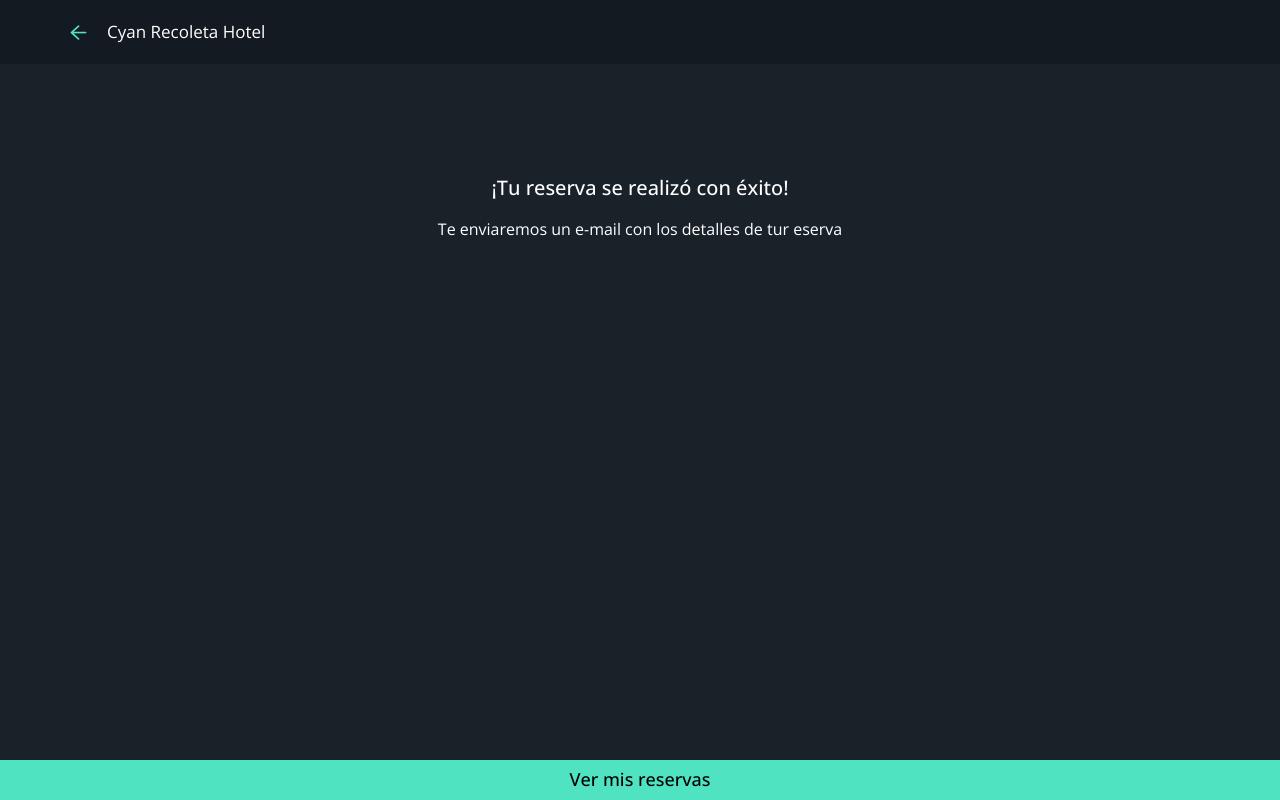
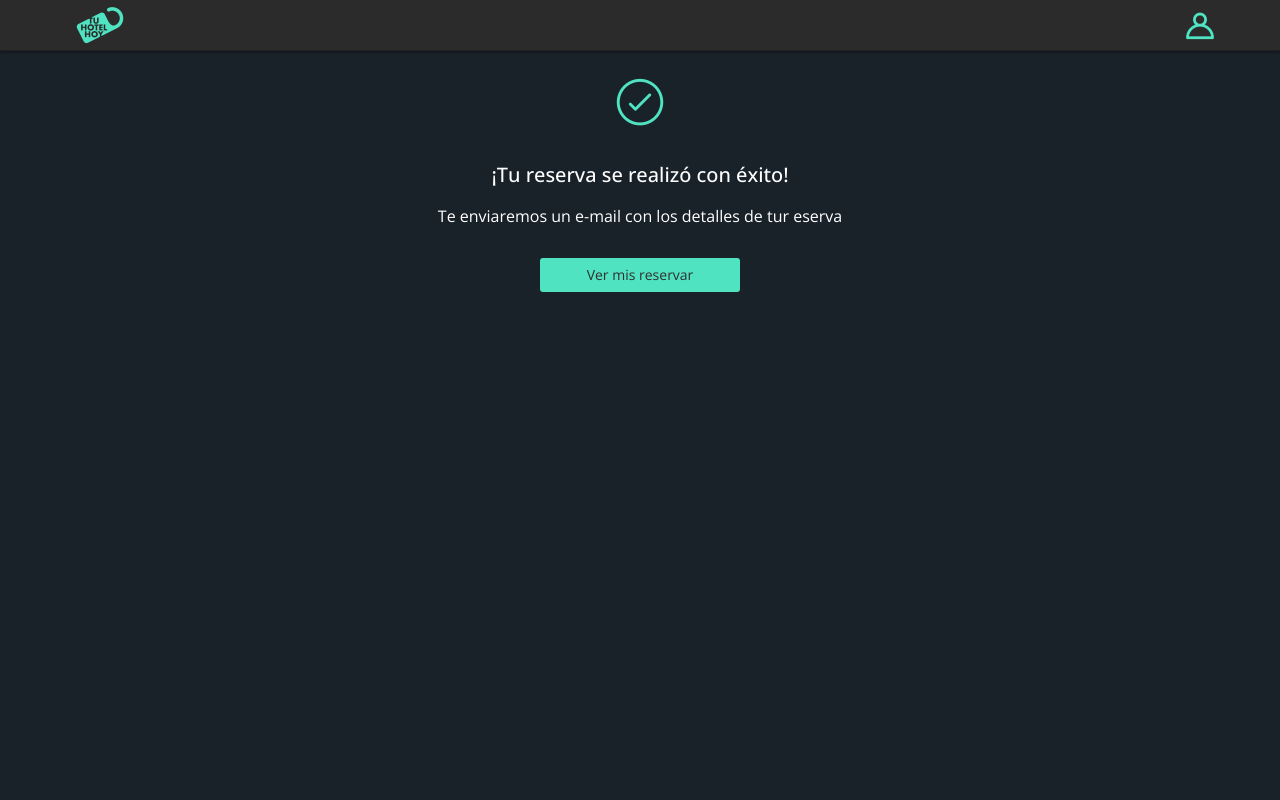
Before and after one commit to brunitob/tuhotelhoy, a PHP site: page /public/exito.html in a window 1280 px wide. Run offline with PHP 8.4, Linux system fonts and the light colour scheme; some web fonts are replaced.

Commit message:
now we are ready :dog:

```diff
--- /dev/null
+++ b/index.php
@@ -0,0 +1 @@
+<?php include_once("index.html"); ?>
--- a/public/exito.html
+++ b/public/exito.html
@@ -16,18 +16,33 @@
 </head>
 <body class="thanks-screen">
 	<div class="profile-screen">
-		<div class="profile-screen__cover--reservations">
+		<!-- navbar mobile  -->
+		<div class="profile-screen__cover--reservations--first hidden-lg">
 			<div class="container">
 				<div class="profile-screen__nav">
-					<span class="icon-Arrow_left"></span><span class="profile-screen__nav--title">Cyan Recoleta Hotel</span>
-					<span class=""></span>
+					<span class="icon-Arrow_left"></span>
+					<span class="profile-screen__nav--title">Cyan Recoleta Hotel</span>
 				</div>
 			</div>
 		</div>
+		<!-- navbar desktop  -->
+		<nav class="navbar navbar-default navbar-fixed-top hidden-xs hidden-sm">
+			<div class="container">
+				<div class="navbar-header pull-left">
+					<a class="navbar-brand" href="#">
+						<span class="icon-LOGO"></span>
+					</a>
+				</div>
+				<div class="navbar__bb text-right">
+					<a href="#" class="hidden-lg"><span class="icon-Map_view"></span></a>
+					<a href="#"><span class="icon-User"></span></a>
+				</div>
+			</div>
+		</nav>
 		<div class="container">
 			<div class="thanks-screen__box text-center">
 				<div class="thanks-screen__check">
-					<span class="icon-Circle_check"></span>
+					<span class="icon-Circle-check"></span>
 				</div>
 				<div class="thanks-screen__title">
 					¡Tu reserva se realizó con éxito!
@@ -37,11 +52,16 @@
 				</div>
 			</div>
 		</div>
-		<a href="#">
-		<div class="details-mobile__main-button text-center">
-			Ver mis reservas
+		<div class="hidden-xs text-center">
+			<a class="btn thh-button thh-button--login" href="#" role="button">Ver mis reservar</a>
 		</div>
-		</a>
+		<div class="hidden-lg hidden-sm">
+			<a href="#">
+				<div class="details-mobile__main-button text-center">
+					Ver mis reservar
+				</div>
+			</a>
+		</div>
 	</div>
 </body>
 
--- a/public/login_modal.html
+++ b/public/login_modal.html
@@ -37,7 +37,7 @@
 		  <div class="modal-dialog modal-sm" role="document">
 		    <div class="modal-content">
 		      <div class="text-right modal__header">
-						<button type="button" class="" data-dismiss="modal" aria-label="Close"><span class="icon-Cross"></span></button>
+						<a href="#" class="modal-close"  data-dismiss="modal" aria-label="Close"><span class="icon-Cross"></span></a>
 		      </div>
 					<div class="text-center">
 						<p>¡Esta cuenta ya existe!</p>
@@ -54,7 +54,7 @@
 		  <div class="modal-dialog modal-sm" role="document">
 		    <div class="modal-content">
 		      <div class="text-right modal__header">
-						<button type="button" class="" data-dismiss="modal" aria-label="Close"><span class="icon-Cross"></span></button>
+						<a href="#" class="modal-close" data-dismiss="modal" aria-label="Close"><span class="icon-Cross"></span></a>
 		      </div>
 					<div class="text-center">
 						<p>Ups! esta cuenta no existe</p>
--- a/public/ver_huesped.html
+++ b/public/ver_huesped.html
@@ -60,7 +60,7 @@
 						<span class="icon-Edit"></span>
 					</div>
 				</div>
-				<div class="details-screen__separator"></div>
+				<div class="details-screen__separator--slim"></div>
 				<!-- end huesped -->
 				<div class="guest-screen__add">
 					<span class="icon-Add"></span> <span>Sumar huésped</span>
--- a/source/sass/modules/_modal.sass
+++ b/source/sass/modules/_modal.sass
@@ -36,3 +36,8 @@
     font-size: 25px
   &__footer
     padding-top: 10px
+
+.modal-close
+  text-decoration: none
+  text-transform: none
+  color: #000
--- a/source/sass/modules/_profile.sass
+++ b/source/sass/modules/_profile.sass
@@ -116,7 +116,7 @@
 .guest-screen
 
   &__new
-    padding: 15px 10px 10px 10px
+    padding: 10px 0px
     display: flex
     flex-direction: row
     justify-content: center
```
Also changed, not shown: index.html (added, +48 -0 lines), public/lista_huesped.html (+27 -6 lines), public/css/style.css.
